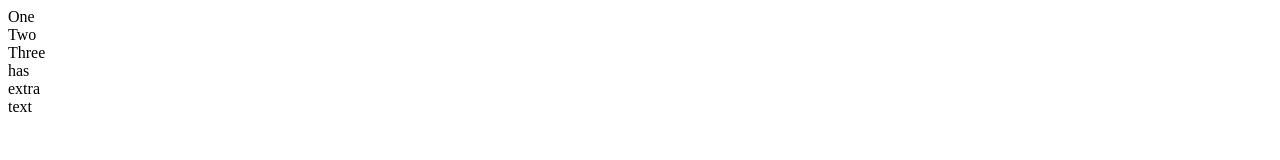
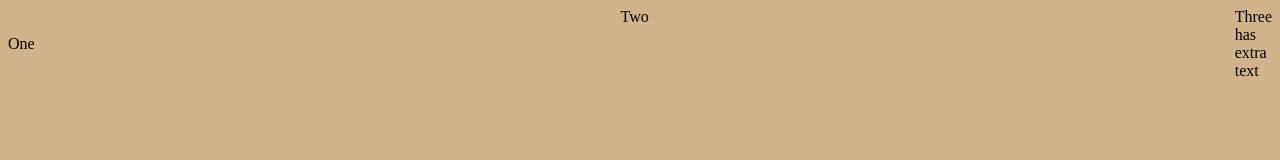
Before and after one commit to Schelliot/recipes, a plain HTML site: page pages/index.html in a window 1280 px wide. Drawn offline with Linux system fonts and the light colour scheme.

Commit message:
Rename css sheet and link

```diff
--- /dev/null
+++ b/css/style.css
@@ -0,0 +1,19 @@
+body
+{
+    background: tan;
+}
+
+div
+{
+    border: outline solid 1px red;
+}
+
+.box {
+    display: flex;
+    align-items: flex-start;
+    justify-content: space-between;
+  }
+
+  .box :first-child {
+      align-self: center;
+  }
--- a/pages/index.html
+++ b/pages/index.html
@@ -4,10 +4,11 @@
     <meta charset="UTF-8">
     <meta http-equiv="X-UA-Compatible" content="IE=edge">
     <meta name="viewport" content="width=device-width, initial-scale=1.0">
+    <link rel="stylesheet" type="text/css" href="/css/style.css">
     <title>Recipes Made from the Internet</title>
 </head>
 <body>
-    <div class="nav">
+    <div class="box">
         <div>One</div>
         <div>Two</div>
         <div>Three
```
Also changed, not shown: css/css.css (deleted), 1 other file.
